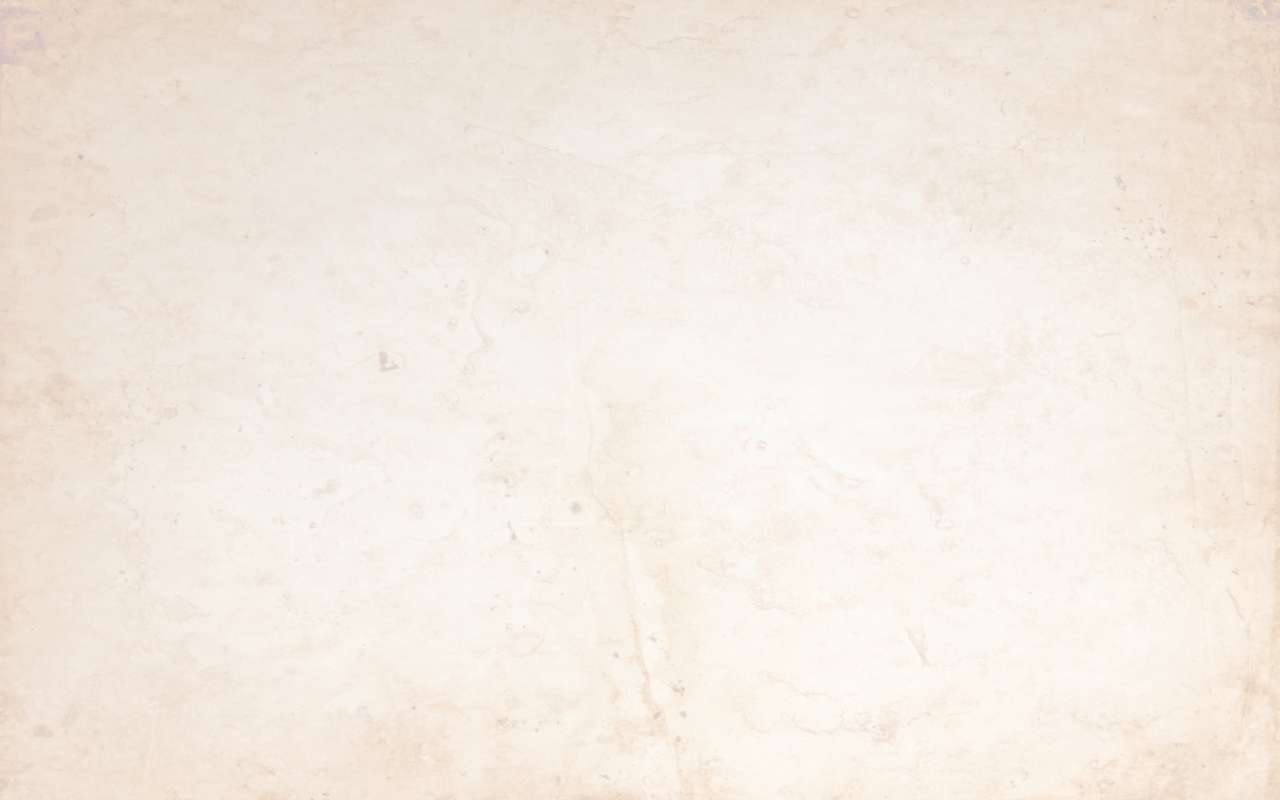
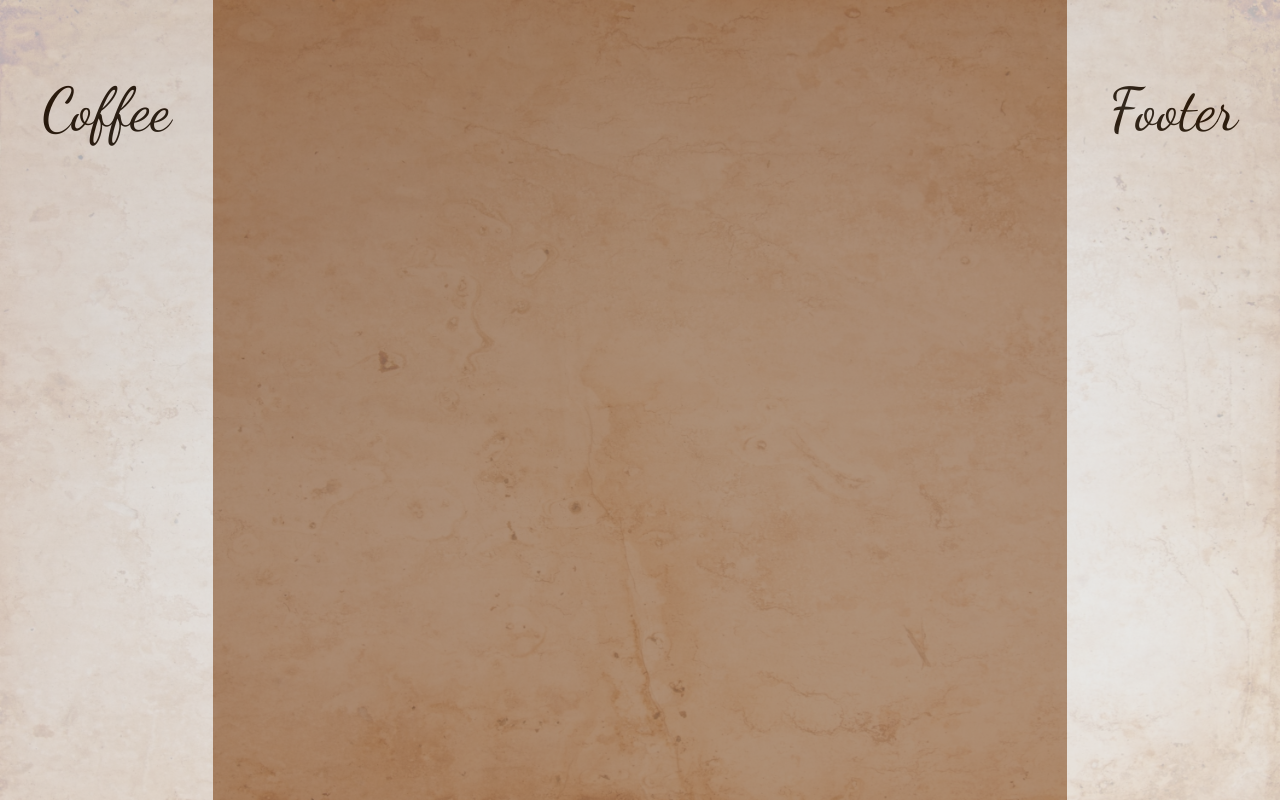
Before and after one commit to Ahmed2681/the-coffee-company-app-template, a Vue app: page /about in a window 1280 px wide. Before the commit this address had no page. Built offline with nearby package versions, Linux system fonts and the light colour scheme.

Commit message:
added about page and some minor color changes

```diff
--- a/src/components/HeaderComp.vue
+++ b/src/components/HeaderComp.vue
@@ -42,7 +42,7 @@ const { onCheckDrawer } = globalStore
 
     <ul class="flex items-center gap-10">
       <li>Home</li>
-      <li>About Us</li>
+      <li><button class="cursor-pointer" @click="$router.push('/about')">About Us</button></li>
       <li>Contact</li>
     </ul>
 
--- a/src/layouts/TheMainLayout.vue
+++ b/src/layouts/TheMainLayout.vue
@@ -31,7 +31,7 @@ onMounted(() => {
 <template>
   <HeaderComp />
   <DrawerMenu />
-  <div ref="slotContainer">
+  <div ref="slotContainer" class="bg-[#967259] min-h-screen">
     <slot />
   </div>
   <FooterComp />
--- a/src/router/index.js
+++ b/src/router/index.js
@@ -1,5 +1,6 @@
 import { createRouter, createWebHistory } from 'vue-router'
 import HomeView from '@/views/HomeView.vue'
+import AboutView from '@/views/AboutView.vue'
 import Main from '@/layouts/TheMainLayout.vue'
 
 const router = createRouter({
@@ -13,14 +14,14 @@ const router = createRouter({
         layout: Main,
       },
     },
-    // {
-    //   path: '/about',
-    //   name: 'about',
-    //   // route level code-splitting
-    //   // this generates a separate chunk (About.[hash].js) for this route
-    //   // which is lazy-loaded when the route is visited.
-    //   component: () => import('../views/AboutView.vue'),
-    // },
+    {
+      path: '/about',
+      name: 'about',
+      component: AboutView,
+      meta: {
+        layout: Main,
+      },
+    },
   ],
 })
 
--- /dev/null
+++ b/src/views/AboutView.vue
@@ -0,0 +1,5 @@
+<script setup></script>
+
+<template>
+  <div></div>
+</template>
--- a/src/views/HomeView.vue
+++ b/src/views/HomeView.vue
@@ -1,7 +1,7 @@
 <script setup></script>
 
 <template>
-  <section class="h-screen min-w-screen bg-[#967259]"></section>
+  <section class="h-screen min-w-screen"></section>
   <section class="h-screen min-w-screen bg-[#000]"></section>
-  <section class="h-screen min-w-screen bg-[#634832]"></section>
+  <section class="h-screen min-w-screen"></section>
 </template>
```
